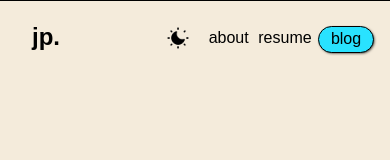
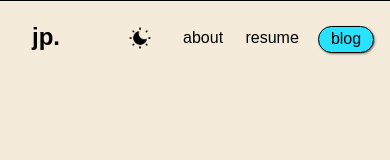
Before and after one commit to jackpamukci/personal-stories, a React (Create React App) app: page / in a window 390 px wide. Shown: the top 160 px of the page. Built offline with nearby package versions, Linux system fonts and the light colour scheme; a web font is replaced by a local one.

Commit message:
header spacing

```diff
--- a/src/App.css
+++ b/src/App.css
@@ -532,7 +532,7 @@
     margin-right: 1rem;
     /* background-color: red; */
     /* padding: 2rem; */
-    gap: 0.2rem;
+    gap: 1rem;
     margin-left: -27rem;
     z-index: 2;
   }
```
